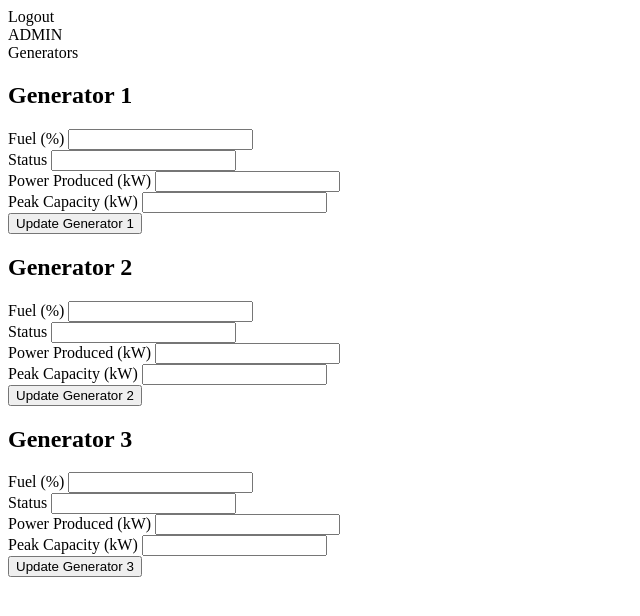
After one commit to manucmadhu/Main-Project, a Django app: template templates/generator.html in a window 1280 px wide. The commit adds this page. Shown: the top 616 px of the page, without its empty margins (0-640 px from the left). Run offline with Django 5.2, Linux system fonts and the light colour scheme; the template is opened without the code that fills it, so the values that code supplies are empty; parts of the project's set-up code (start-up, migrations or seed data) failed here and were passed over.

Commit message:
generators.html new

```diff
--- a/power_grid_management/urls.py
+++ b/power_grid_management/urls.py
@@ -13,4 +13,5 @@ urlpatterns = [
     path('notifications/', include('notifications.urls')),
     path('signup',user_views.signup_view,name='signup'),
     path('generators/<int:generator_id>/', admin_views.update_generator, name='update_generator'),
+    path('view_generator/', admin_views.view_generator, name='view_generator'),
 ]
--- /dev/null
+++ b/templates/generator.html
@@ -0,0 +1,200 @@
+<!DOCTYPE html>
+<html lang="en">
+<head>
+    <meta charset="UTF-8">
+    <meta name="viewport" content="width=device-width, initial-scale=1.0">
+    <title>Generators Management</title>
+    {% comment %} <style>
+        body {
+            margin: 0;
+            padding: 0;
+            font-family: Arial, sans-serif;
+            background: #ffffff;
+        }
+        .container {
+            width: 1920px;
+            height: 1080px;
+            position: relative;
+            background: white;
+            box-shadow: 0px 4px 4px rgba(0, 0, 0, 0.25);
+            opacity: 0.80;
+        }
+        .header {
+            width: 1847px;
+            height: 97px;
+            position: absolute;
+            top: 34px;
+            left: 32px;
+            background: #DBAEAE;
+            box-shadow: 2px 4px 4px 20px rgba(0, 0, 0, 0.25);
+            border-radius: 90px;
+            opacity: 0.90;
+        }
+        .logout {
+            position: absolute;
+            top: 98px;
+            left: 1676px;
+            font-size: 17.68px;
+            font-family: Montserrat, sans-serif;
+            color: black;
+        }
+        .admin {
+            position: absolute;
+            top: 68px;
+            left: 1643px;
+            font-size: 26.52px;
+            font-family: Montserrat, sans-serif;
+            font-weight: 600;
+            color: black;
+        }
+        .profile-pic {
+            width: 82px;
+            height: 82px;
+            position: absolute;
+            top: 43px;
+            left: 1771px;
+            background: #D9D9D9;
+            border-radius: 50%;
+        }
+        .title {
+            position: absolute;
+            top: 37px;
+            left: 201px;
+            font-size: 48px;
+            font-family: 'Gilroy-Regular', sans-serif;
+            color: #553232;
+        }
+        .card {
+            position: absolute;
+            width: 457.18px;
+            height: 767px;
+            background: rgba(219, 174, 174, 0.90);
+            border-radius: 20px;
+            padding: 20px;
+            box-sizing: border-box;
+        }
+        .card h2 {
+            font-size: 32px;
+            font-family: Montserrat, sans-serif;
+            color: black;
+            margin-bottom: 20px;
+        }
+        .form-group {
+            margin-bottom: 15px;
+        }
+        .form-group label {
+            font-size: 18px;
+            font-family: Montserrat, sans-serif;
+            color: black;
+            display: block;
+            margin-bottom: 5px;
+        }
+        .form-group input {
+            width: 100%;
+            padding: 8px;
+            font-size: 16px;
+            border: 1px solid #ccc;
+            border-radius: 5px;
+        }
+        .update-button {
+            width: 377px;
+            height: 47px;
+            position: absolute;
+            background: #666666;
+            border-radius: 20px;
+            color: white;
+            font-size: 27.39px;
+            font-family: 'Bebas Neue', sans-serif;
+            text-align: center;
+            line-height: 47px;
+            top: 690px;
+            left: 1137px;
+            cursor: pointer;
+        }
+    </style> {% endcomment %}
+</head>
+<body>
+    <div class="container">
+        <div class="header"></div>
+        <div class="logout">Logout</div>
+        <div class="admin">ADMIN</div>
+        <div class="profile-pic"></div>
+        <div class="title">Generators</div>
+
+        <!-- Generator 1 -->
+        <div class="card" style="top: 207px; left: 190px;">
+            <h2>Generator 1</h2>
+            <form method="post" action="{% url 'update_generator' 1 %}">
+                {% csrf_token %}
+                <div class="form-group">
+                    <label for="fuel">Fuel (%)</label>
+                    <input type="number" id="fuel" name="fuel" value="{{ generator1.fuel }}">
+                </div>
+                <div class="form-group">
+                    <label for="status">Status</label>
+                    <input type="text" id="status" name="status" value="{{ generator1.status }}">
+                </div>
+                <div class="form-group">
+                    <label for="power_produced">Power Produced (kW)</label>
+                    <input type="number" id="power_produced" name="power_produced" value="{{ generator1.power_produced }}">
+                </div>
+                <div class="form-group">
+                    <label for="peak_capacity">Peak Capacity (kW)</label>
+                    <input type="number" id="peak_capacity" name="peak_capacity" value="{{ generator1.peak_capacity }}">
+                </div>
+                <button type="submit">Update Generator 1</button>
+            </form>
+        </div>
+
+        <!-- Generator 2 -->
+        <div class="card" style="top: 207px; left: 744px;">
+            <h2>Generator 2</h2>
+            <form method="post" action="{% url 'update_generator' 2 %}">
+                {% csrf_token %}
+                <div class="form-group">
+                    <label for="fuel">Fuel (%)</label>
+                    <input type="number" id="fuel" name="fuel" value="{{ generator2.fuel }}">
+                </div>
+                <div class="form-group">
+                    <label for="status">Status</label>
+                    <input type="text" id="status" name="status" value="{{ generator2.status }}">
+                </div>
+                <div class="form-group">
+                    <label for="power_produced">Power Produced (kW)</label>
+                    <input type="number" id="power_produced" name="power_produced" value="{{ generator2.power_produced }}">
+                </div>
+                <div class="form-group">
+                    <label for="peak_capacity">Peak Capacity (kW)</label>
+                    <input type="number" id="peak_capacity" name="peak_capacity" value="{{ generator2.peak_capacity }}">
+                </div>
+                <button type="submit">Update Generator 2</button>
+            </form>
+        </div>
+
+        <!-- Generator 3 -->
+        <div class="card" style="top: 207px; left: 1293px;">
+            <h2>Generator 3</h2>
+            <form method="post" action="{% url 'update_generator' 3 %}">
+                {% csrf_token %}
+                <div class="form-group">
+                    <label for="fuel">Fuel (%)</label>
+                    <input type="number" id="fuel" name="fuel" value="{{ generator3.fuel }}">
+                </div>
+                <div class="form-group">
+                    <label for="status">Status</label>
+                    <input type="text" id="status" name="status" value="{{ generator3.status }}">
+                </div>
+                <div class="form-group">
+                    <label for="power_produced">Power Produced (kW)</label>
+                    <input type="number" id="power_produced" name="power_produced" value="{{ generator3.power_produced }}">
+                </div>
+                <div class="form-group">
+                    <label for="peak_capacity">Peak Capacity (kW)</label>
+                    <input type="number" id="peak_capacity" name="peak_capacity" value="{{ generator3.peak_capacity }}">
+                </div>
+                <button type="submit">Update Generator 3</button>
+            </form>
+        </div>
+    </div>
+</body>
+</html>
--- a/users/urls.py
+++ b/users/urls.py
@@ -9,6 +9,5 @@ urlpatterns = [
     path('signup', views.signup_view, name='signup'),
     path('ad',views.login_view,name='login_view'),
     path('generators/<int:generator_id>/', admin_views.update_generator, name='update_generator'),
+    path('view_generator/', admin_views.view_generator, name='view_generator'),
 ]
-
-]
--- a/users/views.py
+++ b/users/views.py
@@ -28,7 +28,7 @@ def logout_view(request):
     logout(request)
     return redirect('login')
 
-@login_required  # Ensures only authenticated users can access this view
+# @login_required  # Ensures only authenticated users can access this view
 def dashboard_view(request):
     data = {
         'current_usage': '180 kWh',
```
Also changed, not shown: admin_panel/views.py (+37 -20 lines), templates/generators.html (+31 -177 lines).
